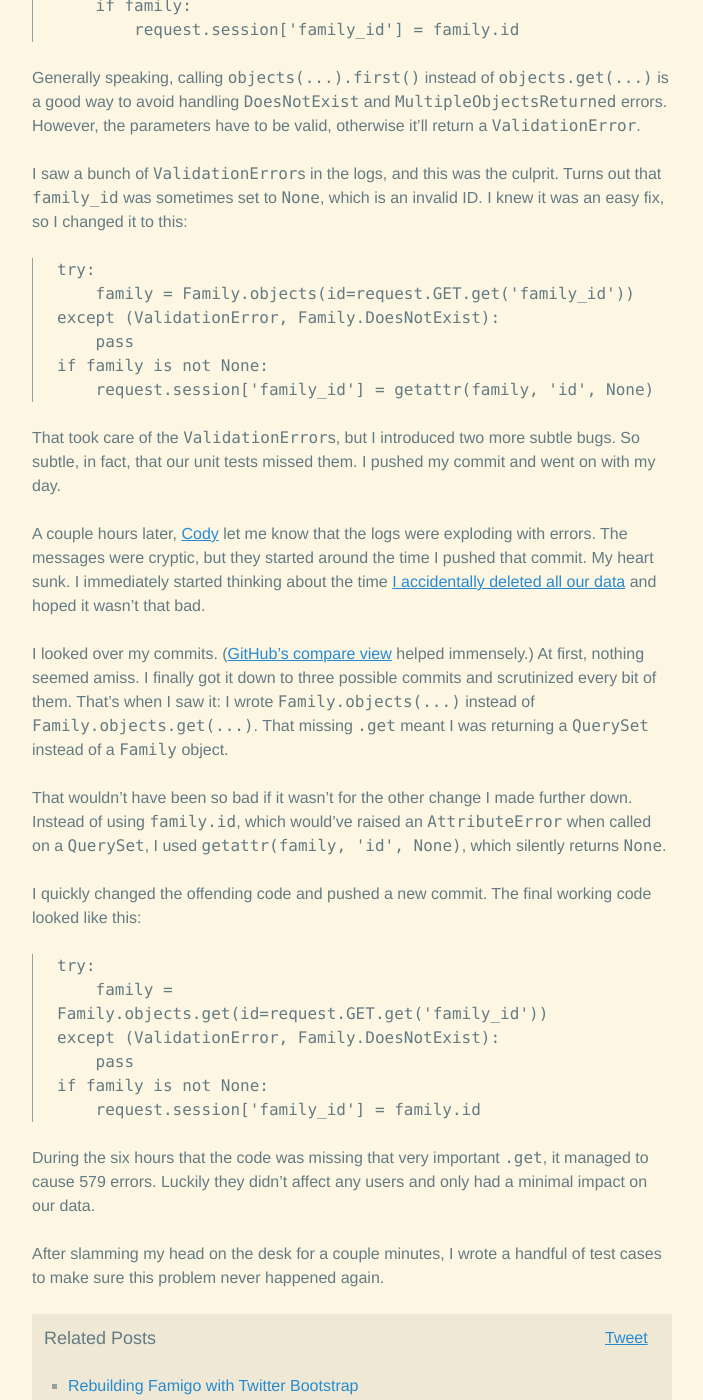
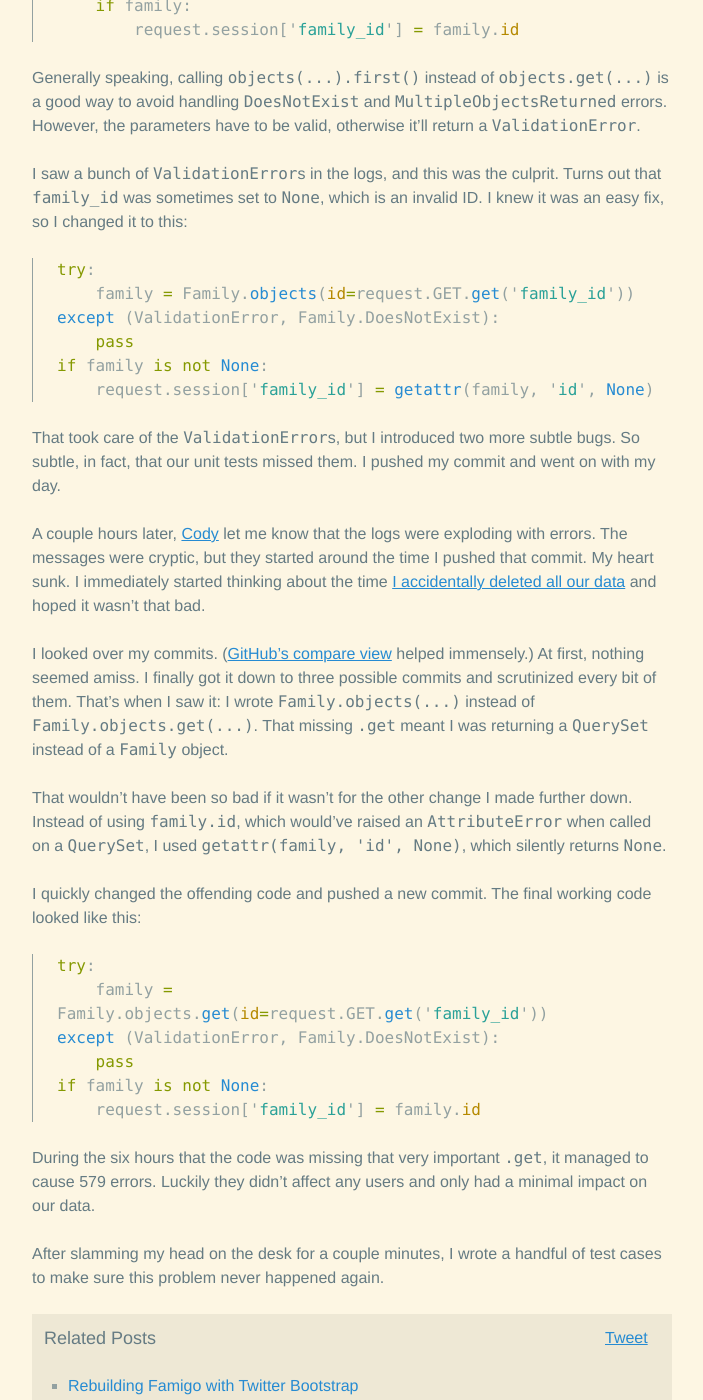
Before and after one commit to tfausak/tfausak.github.io, a Jekyll site: the page built from _posts/2012-02-15-how-four-characters-caused-579-errors.md, in a window 1280 px wide and 1400 px high, scrolled down 634 px. Shown: the whole window, without its empty margins (288-991 px from the left). Built offline with Jekyll 4.4.1, drawn with Linux system fonts in a browser that asks for light colours; comment, search, counter and statistics services are not loaded; some of the changed text lies outside the part shown.

Commit message:
Add syntax highlighting.

```diff
--- a/_posts/2012-02-15-how-four-characters-caused-579-errors.md
+++ b/_posts/2012-02-15-how-four-characters-caused-579-errors.md
@@ -22,10 +22,12 @@ to be true weren't true any more.
 The trickiest ones, though, were logic errors. Take this chunk of
 code for example (we use [Django][1], backed by [MongoEngine][2]):
 
-    if 'family_id' in request.GET:
-        family = Family.objects(id=request.GET['family_id']).first()
-        if family:
-            request.session['family_id'] = family.id
+{% highlight python %}
+if 'family_id' in request.GET:
+    family = Family.objects(id=request.GET['family_id']).first()
+    if family:
+        request.session['family_id'] = family.id
+{% endhighlight %}
 
 Generally speaking, calling `objects(...).first()` instead of
 `objects.get(...)` is a good way to avoid handling `DoesNotExist`
@@ -37,12 +39,14 @@ culprit. Turns out that `family_id` was sometimes set to `None`,
 which is an invalid ID. I knew it was an easy fix, so I changed it
 to this:
 
-    try:
-        family = Family.objects(id=request.GET.get('family_id'))
-    except (ValidationError, Family.DoesNotExist):
-        pass
-    if family is not None:
-        request.session['family_id'] = getattr(family, 'id', None)
+{% highlight python %}
+try:
+    family = Family.objects(id=request.GET.get('family_id'))
+except (ValidationError, Family.DoesNotExist):
+    pass
+if family is not None:
+    request.session['family_id'] = getattr(family, 'id', None)
+{% endhighlight %}
 
 That took care of the `ValidationError`s, but I introduced two more
 subtle bugs. So subtle, in fact, that our unit tests missed them.
@@ -69,12 +73,14 @@ raised an `AttributeError` when called on a `QuerySet`, I used
 I quickly changed the offending code and pushed a new commit. The
 final working code looked like this:
 
-    try:
-        family = Family.objects.get(id=request.GET.get('family_id'))
-    except (ValidationError, Family.DoesNotExist):
-        pass
-    if family is not None:
-        request.session['family_id'] = family.id
+{% highlight python %}
+try:
+    family = Family.objects.get(id=request.GET.get('family_id'))
+except (ValidationError, Family.DoesNotExist):
+    pass
+if family is not None:
+    request.session['family_id'] = family.id
+{% endhighlight %}
 
 During the six hours that the code was missing that very important
 `.get`, it managed to cause 579 errors. Luckily they didn't affect
```
